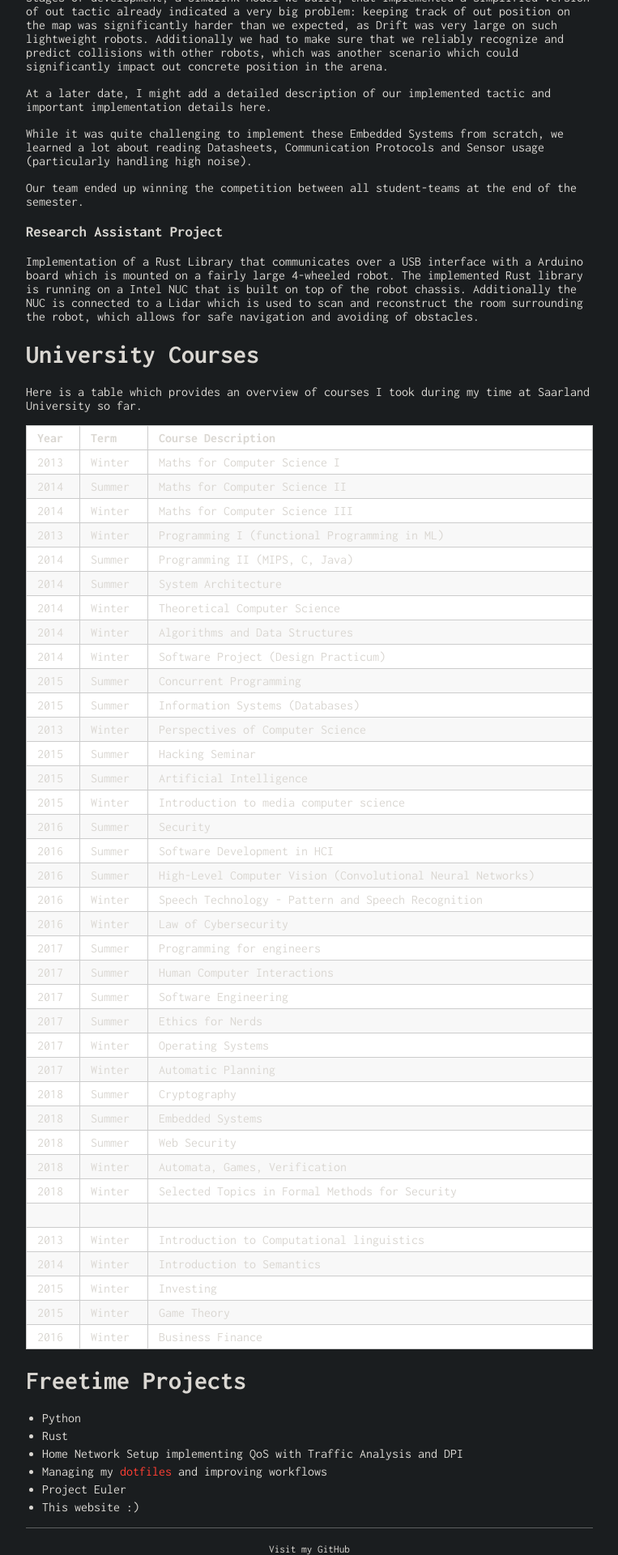
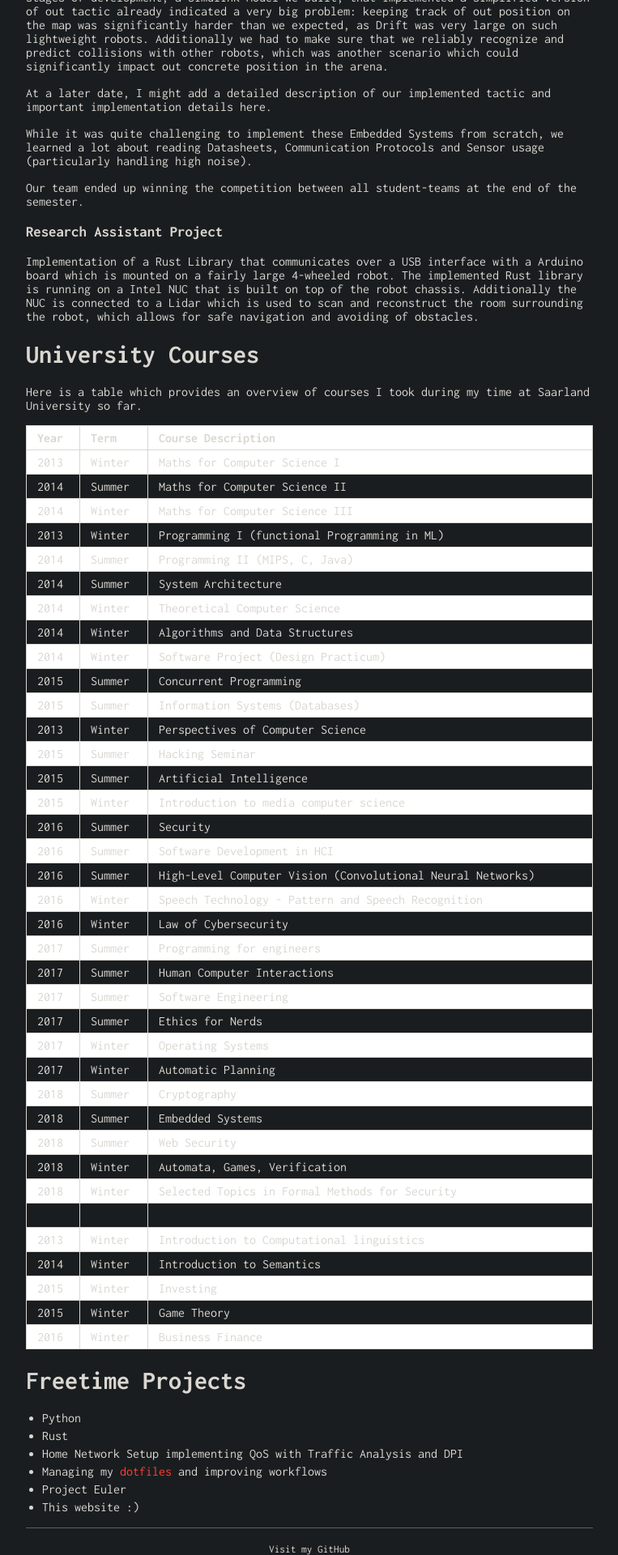
Before and after one commit to schaefer-dev/schaefer-dev.github.io, a Jekyll site: the page built from projects.md, in a window 1280 px wide. Shown: the part 1230-3150 px from the top of the page at 81% size, without its empty margins (258-1021 px from the left). Built offline with Jekyll 4.4.1, drawn with Linux system fonts in a browser that asks for light colours; our own code applies the rules of GitHub Pages for plain Markdown files.

Commit message:
tables now support dark theme

```diff
--- a/_sass/tables.scss
+++ b/_sass/tables.scss
@@ -5,23 +5,23 @@ table {
     padding: 0;
 }
 table tr {
-    border-top: 1px solid #cccccc;
+    border-top: 1px solid #DAD7D2;
     background-color: white;
     margin: 0;
     padding: 0;
 }
 table tr:nth-child(2n) {
-    background-color: #f8f8f8;
+    background-color: #1A1D1F;
 }
 table tr th {
     font-weight: bold;
-    border: 1px solid #cccccc;
+    border: 1px solid #DAD7D2;
     text-align: left;
     margin: 0;
     padding: 6px 13px;
 }
 table tr td {
-    border: 1px solid #cccccc;
+    border: 1px solid #DAD7D2;
     text-align: left;
     margin: 0;
     padding: 6px 13px;
```
